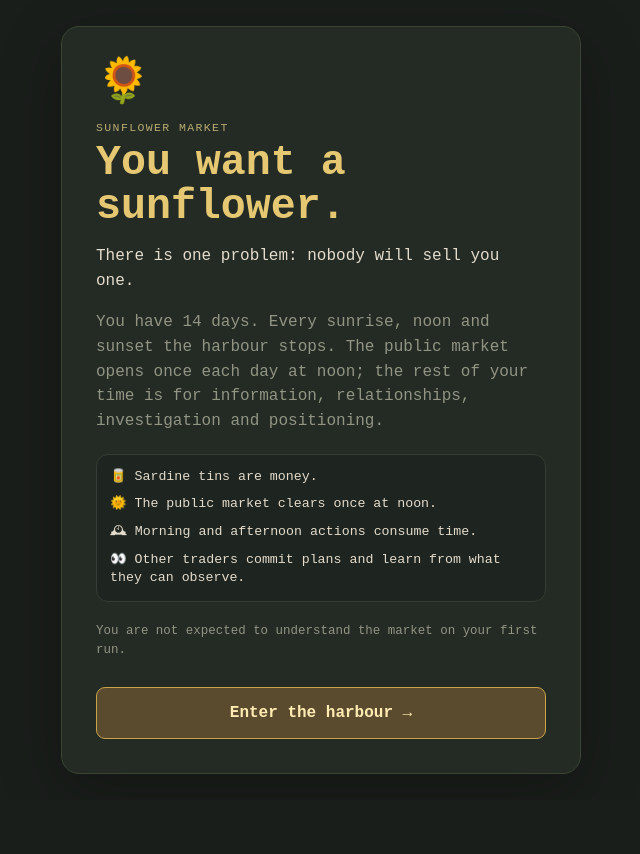
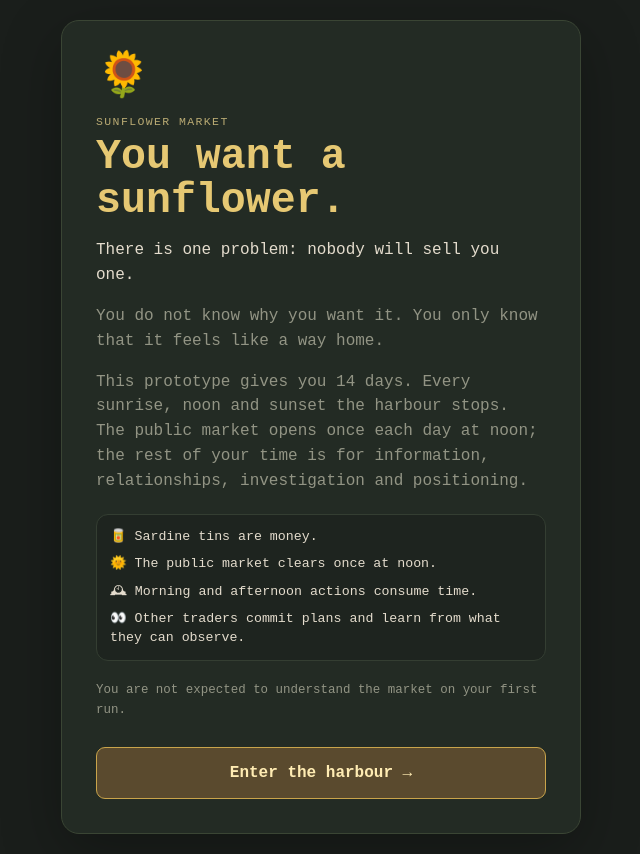
Before and after one commit to Tiutmattiu/Sunflower, a React (Vite) app: page / in a window 1280 px wide. Shown: the whole page, without its empty margins (319-959 px from the left). Before the commit the page ends 800 px from the top, so only its background shows below. Built offline with nearby package versions, Linux system fonts and the light colour scheme.

Commit message:
Hint at home without revealing the seed

```diff
--- a/src/main.jsx
+++ b/src/main.jsx
@@ -11,8 +11,9 @@ function StartScreen({ onStart }) {
         <div className="eyebrow">Sunflower Market</div>
         <h1>You want a sunflower.</h1>
         <p>There is one problem: nobody will sell you one.</p>
+        <p className="muted">You do not know why you want it. You only know that it feels like a way home.</p>
         <p className="muted">
-          You have 14 days. Every sunrise, noon and sunset the harbour stops. The public market opens once each day at noon; the rest of your time is for information, relationships, investigation and positioning.
+          This prototype gives you 14 days. Every sunrise, noon and sunset the harbour stops. The public market opens once each day at noon; the rest of your time is for information, relationships, investigation and positioning.
         </p>
         <div className="start-rules">
           <div>🥫 Sardine tins are money.</div>
```
